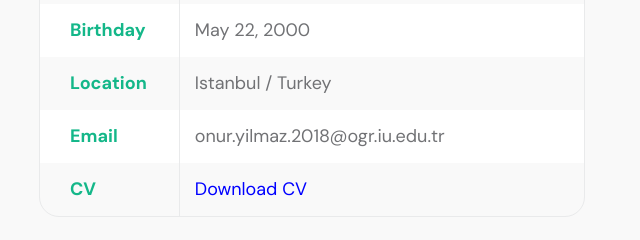
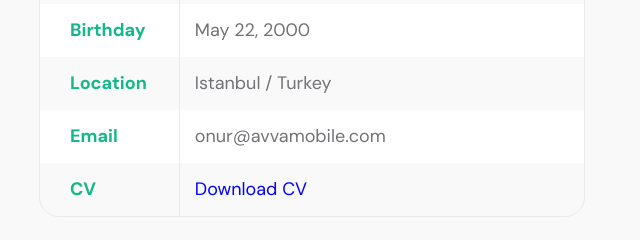
Before and after one commit to Onurryilmazz/Onurryilmazz.github.io, a plain HTML site: page index.html in a window 1280 px wide. Shown: the part 1860-2100 px from the top of the page, 43-683 px from the left. Drawn offline with Linux system fonts and the light colour scheme.

Commit message:
Update email

```diff
--- a/index.html
+++ b/index.html
@@ -177,7 +177,7 @@
 
                                     <p>
                                         <span class="profile-small-title">Email</span>
-                                        <span><a href="mailto:hello@josh.design">onur.yilmaz.2018@ogr.iu.edu.tr</a></span>
+                                        <span><a href="mailto:hello@josh.design">onur@avvamobile.com</a></span>
                                     </p>
 
                                     <p>
```
